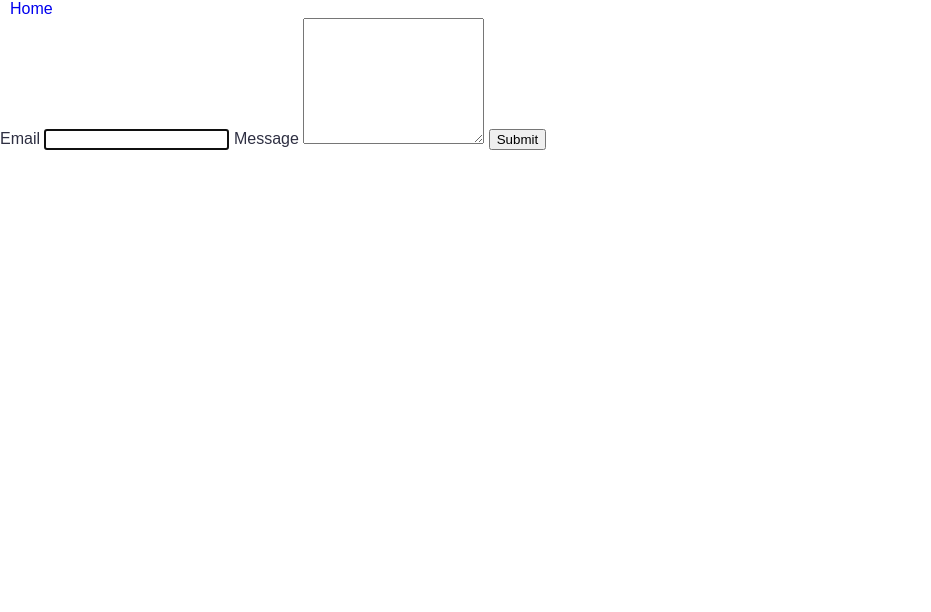
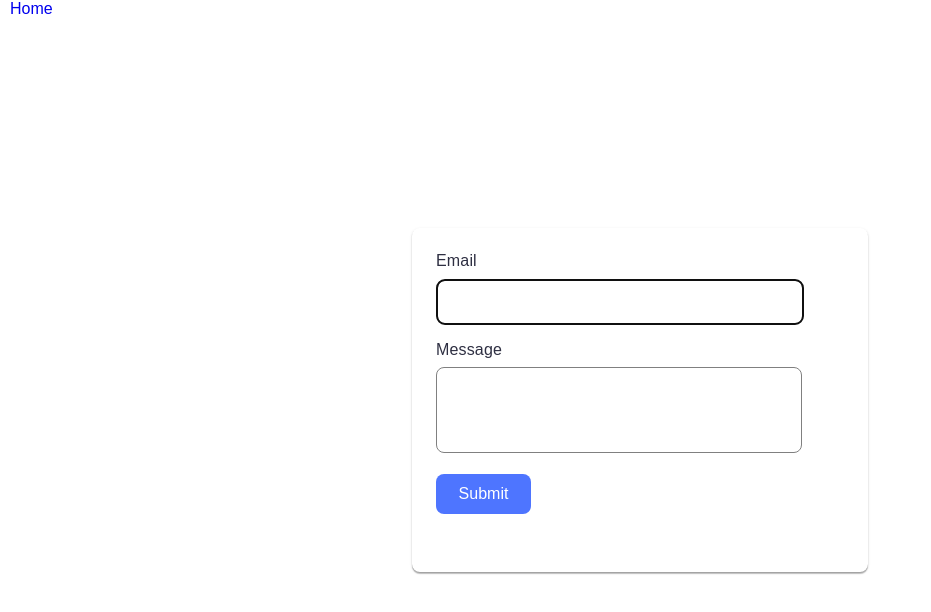
Before and after one commit to alenchik3333/goit-js-hw-09, a website built with Vite: page src/2-form.html in a window 1280 px wide. Shown: the whole page, without its empty margins (0-931 px from the left). Built offline with nearby package versions, Linux system fonts and the light colour scheme.

Commit message:
3 two task

```diff
--- a/src/2-form.html
+++ b/src/2-form.html
@@ -5,20 +5,20 @@
     <meta name="viewport" content="width=device-width, initial-scale=1.0" />
     <title>Form</title>
     <link rel="stylesheet" href="./css/styles.css">
-    <script type="module" defer src="./2-form.html"></script>
+    <script type="module" defer src="./js/2-form.js"></script>
   </head>
   <body>
     <a class="nav__link" href="./index.html">Home</a>
     <form class="feedback-form" autocomplete="off">
-      <label>
+      <label class="label-form">
         Email
-        <input type="email" name="email" autofocus />
+        <input class="string string-email" type="email" name="email" autofocus />
       </label>
-      <label>
+      <label class="label-form">
         Message
-        <textarea name="message" rows="8"></textarea>
+        <textarea class="string string-message" name="message" rows="8"></textarea>
       </label>
-      <button type="submit">Submit</button>
+      <button class="form-btn" type="submit">Submit</button>
     </form>
   </body>
 </html>
--- a/src/css/2-form.css
+++ b/src/css/2-form.css
@@ -0,0 +1,68 @@
+
+
+.feedback-form {
+    position: absolute;
+    top: 50%;
+    left: 50%;
+    display: flex;
+    flex-direction: column;
+    width: 408px;
+    height: 296px;
+    padding: 24px;
+    transform: translateX(-50%) translateY(-50%);
+    box-shadow: 0px 1px 3px rgba(0, 0, 0, .12), 0px 1px 1px rgba(0, 0, 0, .14), 0px 2px 1px rgba(0, 0, 0, .2);
+    border-radius: 8px;
+    border: 1px;
+    border-color: #000000;
+
+
+}
+
+
+.label-form {
+    display: block;
+    margin-bottom: 16px;
+    font-size: 16px;
+    line-height: 1.17;
+    letter-spacing: .01em;
+    color: #2E2F42;
+}
+
+.string {
+    width: 360px;
+    margin-top: 8px;
+    border-radius: 8px;
+    border-color: #808080;
+
+}
+
+
+.string-email {
+    height: 40px;
+}
+
+.string-message {
+    height: 80px;
+    resize: none;
+}
+
+.form-btn {
+    display: block;
+    font-size: 16px;
+    color: #FFFFFF;
+    background-color: #4E75FF;
+    width: 95px;
+    height: 40px;
+    padding: 0;
+    margin-bottom: 24px;
+    border: none;
+    border-radius: 8px;
+}
+
+.form-btn:hover,
+.form-btn:focus {
+  background: #6C8CFF;
+  color: #FFFFFF;
+  box-shadow: 0px 3px 1px rgba(0, 0, 0, 0.1), 0px 1px 2px rgba(0, 0, 0, 0.08),
+    0px 2px 2px rgba(0, 0, 0, 0.12);
+}
--- a/src/css/styles.css
+++ b/src/css/styles.css
@@ -4,7 +4,7 @@
 body {
   font-family: 'Montserrat', sans-serif;
   font-size: 16px;
-  color: #2e2f42;
+   color: #2e2f42;
   background-color: #fff;
   margin: 0;
 }
--- /dev/null
+++ b/src/js/2-form.js
@@ -0,0 +1,40 @@
+let formData = {
+    email: "",
+    message: ""
+    };
+
+
+const form = document.querySelector('.feedback-form');
+if(localStorage.getItem("feedback"))
+{
+
+  formData = JSON.parse(localStorage.getItem("feedback"));
+  form.elements.email.value = formData.email;
+  form.elements.message.value = formData.message;
+}
+form.addEventListener('submit', handleSubmit);
+function handleSubmit(evt) {
+    evt.preventDefault();
+    const formEl = evt.target;
+    const email = form.elements.email.value.trim();
+    const message = form.elements.message.value.trim();
+
+    if (email === '' || message === '') {
+      return alert('Fill please all fields');
+    } else {
+      formData = {
+        email: email,
+        message: message,
+      };
+    }
+    form.reset();
+    localStorage.removeItem("feedback");
+  }
+  form.addEventListener('input', handleInput);
+  function handleInput(evt) {
+   if(evt.target.matches('input[name="email"]'))
+      formData.email = evt.target.value;
+   if(evt.target.matches('textarea[name="message"]'))
+    formData.message = evt.target.value;
+  localStorage.setItem("feedback", JSON.stringify(formData));
+  }
```
Also changed, not shown: src/js/2-gallery.js (deleted).
